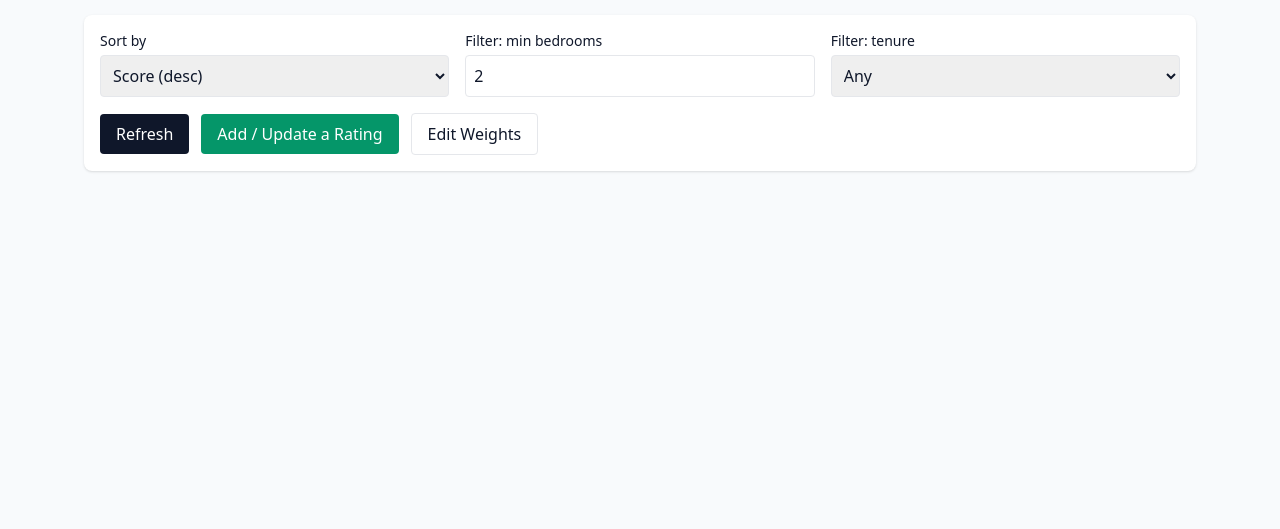
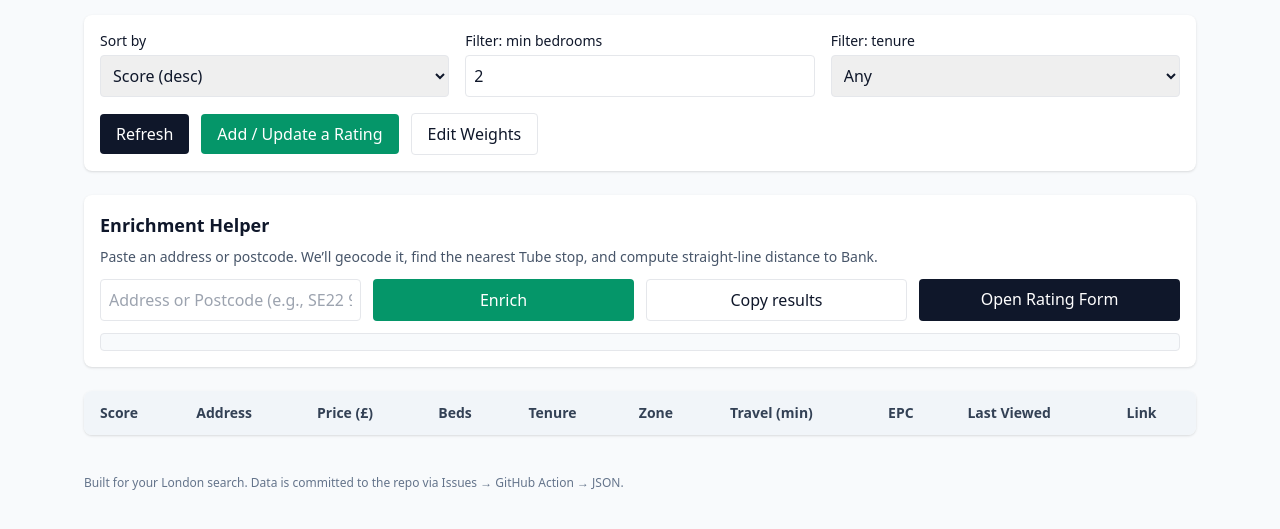
Before and after one commit to Ilye5/London-Property-Search, a plain HTML site: page index.html in a window 1280 px wide. Shown: the part 65-594 px from the top of the page. Drawn offline with nearby package versions, Linux system fonts and the light colour scheme.

Commit message:
Update index.html

```diff
--- a/index.html
+++ b/index.html
@@ -47,4 +47,66 @@
         <a id="newRatingBtn" target="_blank" class="px-4 py-2 bg-emerald-600 text-white rounded">Add / Update a Rating</a>
         <button id="editWeightsBtn" class="px-4 py-2 border rounded">Edit Weights</button>
       </div>
-    </section
+    </section>
+
+    <!-- Enrichment Helper -->
+    <section class="bg-white p-4 rounded-lg shadow">
+      <h2 class="text-lg font-semibold mb-2">Enrichment Helper</h2>
+      <p class="text-sm text-slate-600 mb-3">
+        Paste an address or postcode. We’ll geocode it, find the nearest Tube stop, and compute straight-line distance to Bank.
+      </p>
+      <div class="grid grid-cols-1 md:grid-cols-4 gap-3">
+        <input id="eh_addr" class="border rounded p-2" placeholder="Address or Postcode (e.g., SE22 9XX)" />
+        <button id="eh_go" class="px-4 py-2 bg-emerald-600 text-white rounded">Enrich</button>
+        <button id="eh_copy" class="px-4 py-2 border rounded">Copy results</button>
+        <a id="eh_issue" target="_blank" class="px-4 py-2 bg-slate-900 text-white rounded text-center">Open Rating Form</a>
+      </div>
+      <div id="eh_out" class="mt-3 text-sm whitespace-pre-wrap bg-slate-50 rounded p-2 border"></div>
+    </section>
+
+    <!-- Table -->
+    <section class="bg-white p-0 rounded-lg shadow overflow-hidden">
+      <div class="overflow-x-auto">
+        <table class="min-w-full text-sm">
+          <thead class="bg-slate-100 text-slate-700">
+            <tr>
+              <th class="px-4 py-3 text-left">Score</th>
+              <th class="px-4 py-3 text-left">Address</th>
+              <th class="px-4 py-3 text-left">Price (£)</th>
+              <th class="px-4 py-3 text-left">Beds</th>
+              <th class="px-4 py-3 text-left">Tenure</th>
+              <th class="px-4 py-3 text-left">Zone</th>
+              <th class="px-4 py-3 text-left">Travel (min)</th>
+              <th class="px-4 py-3 text-left">EPC</th>
+              <th class="px-4 py-3 text-left">Last Viewed</th>
+              <th class="px-4 py-3 text-left">Link</th>
+            </tr>
+          </thead>
+          <tbody id="rows"></tbody>
+        </table>
+      </div>
+    </section>
+
+    <!-- Weights Modal -->
+    <dialog id="weightsDialog" class="rounded-lg p-0 w-full max-w-2xl">
+      <form method="dialog">
+        <div class="p-5 border-b">
+          <h2 class="text-lg font-semibold">Edit Scoring Weights</h2>
+        </div>
+        <div class="p-5 space-y-3" id="weightsForm"></div>
+        <div class="p-4 border-t flex justify-end gap-2">
+          <button value="cancel" class="px-4 py-2 border rounded">Cancel</button>
+          <button id="saveWeightsBtn" value="default" class="px-4 py-2 bg-emerald-600 text-white rounded">Save to Issue (PR)</button>
+        </div>
+      </form>
+    </dialog>
+
+  </main>
+
+  <footer class="max-w-6xl mx-auto p-5 text-xs text-slate-500">
+    Built for your London search. Data is committed to the repo via Issues → GitHub Action → JSON.
+  </footer>
+
+  <script type="module" src="./app.js"></script>
+</body>
+</html>
```
